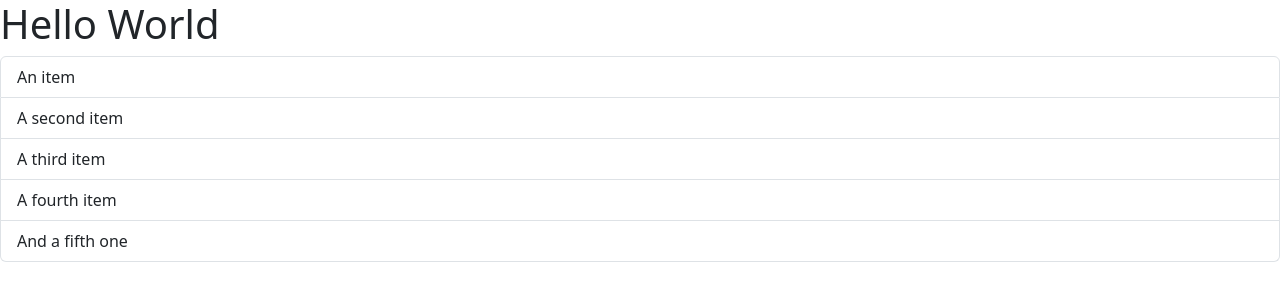
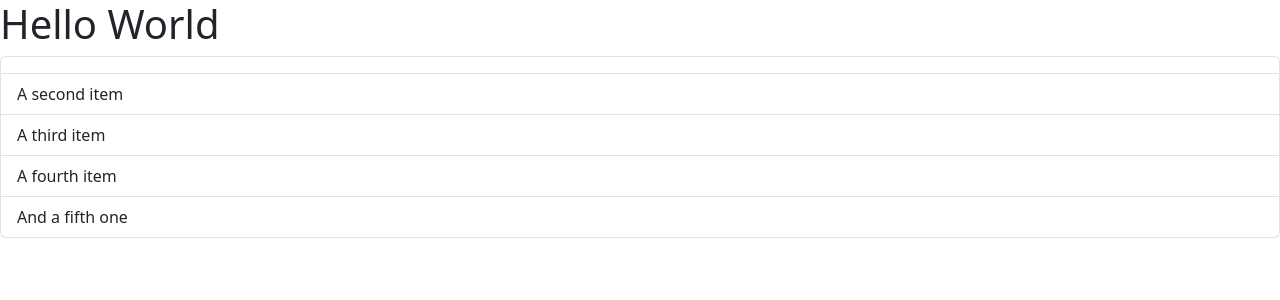
Before and after one commit to HusanboyZafarov/React-TypeScript, a React (Vite) app: page / in a window 1280 px wide. Shown: the top 300 px of the page. Built offline with nearby package versions, Linux system fonts and the light colour scheme.

Commit message:
testing the git

```diff
--- a/src/components/ListGroup.tsx
+++ b/src/components/ListGroup.tsx
@@ -5,7 +5,7 @@ const ListGroup = () => {
     <>
       <h1>Hello World</h1>
       <ul className='list-group'>
-        <li className='list-group-item'>An item</li>
+        <li className='list-group-item'></li>
         <li className='list-group-item'>A second item</li>
         <li className='list-group-item'>A third item</li>
         <li className='list-group-item'>A fourth item</li>
```
